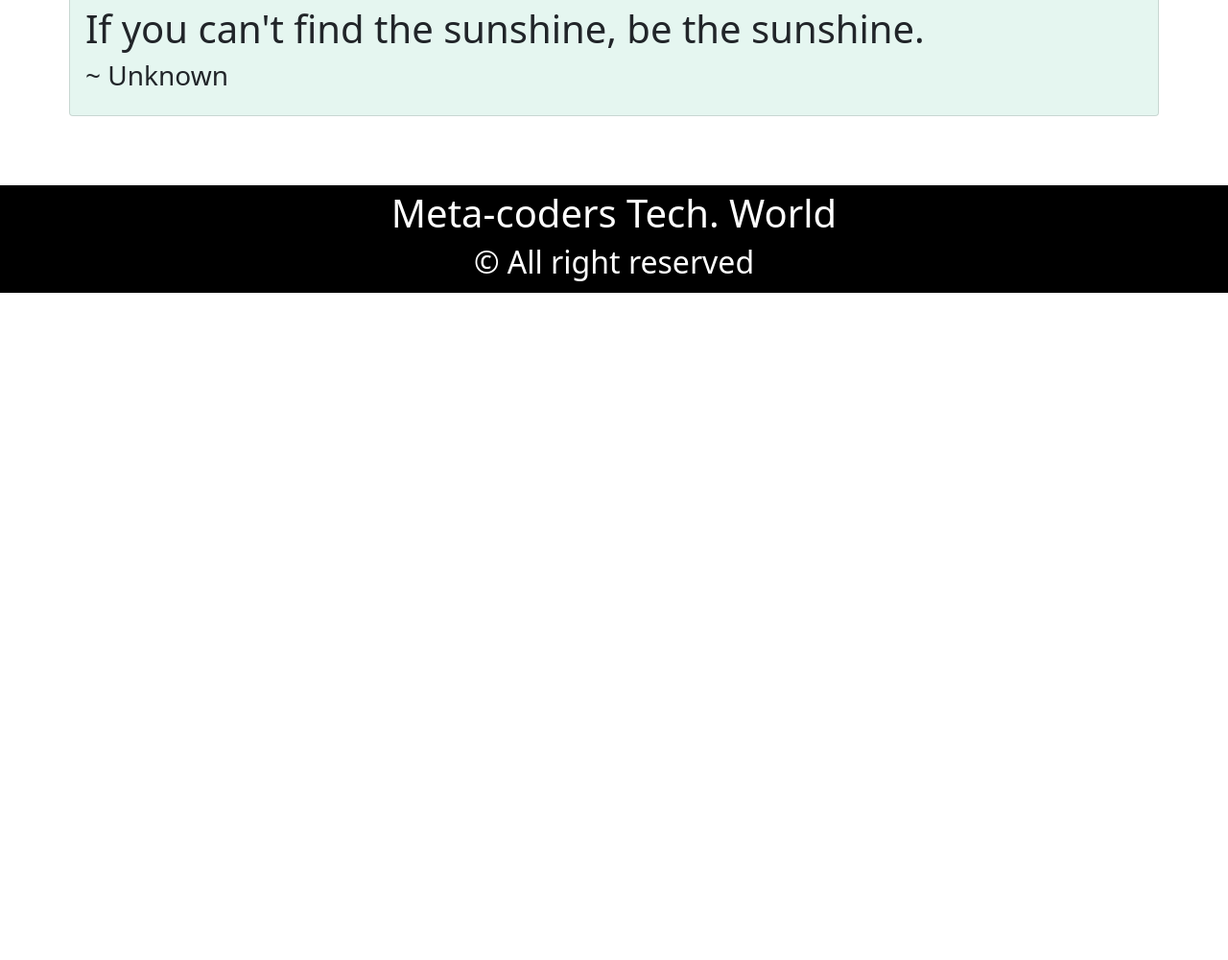
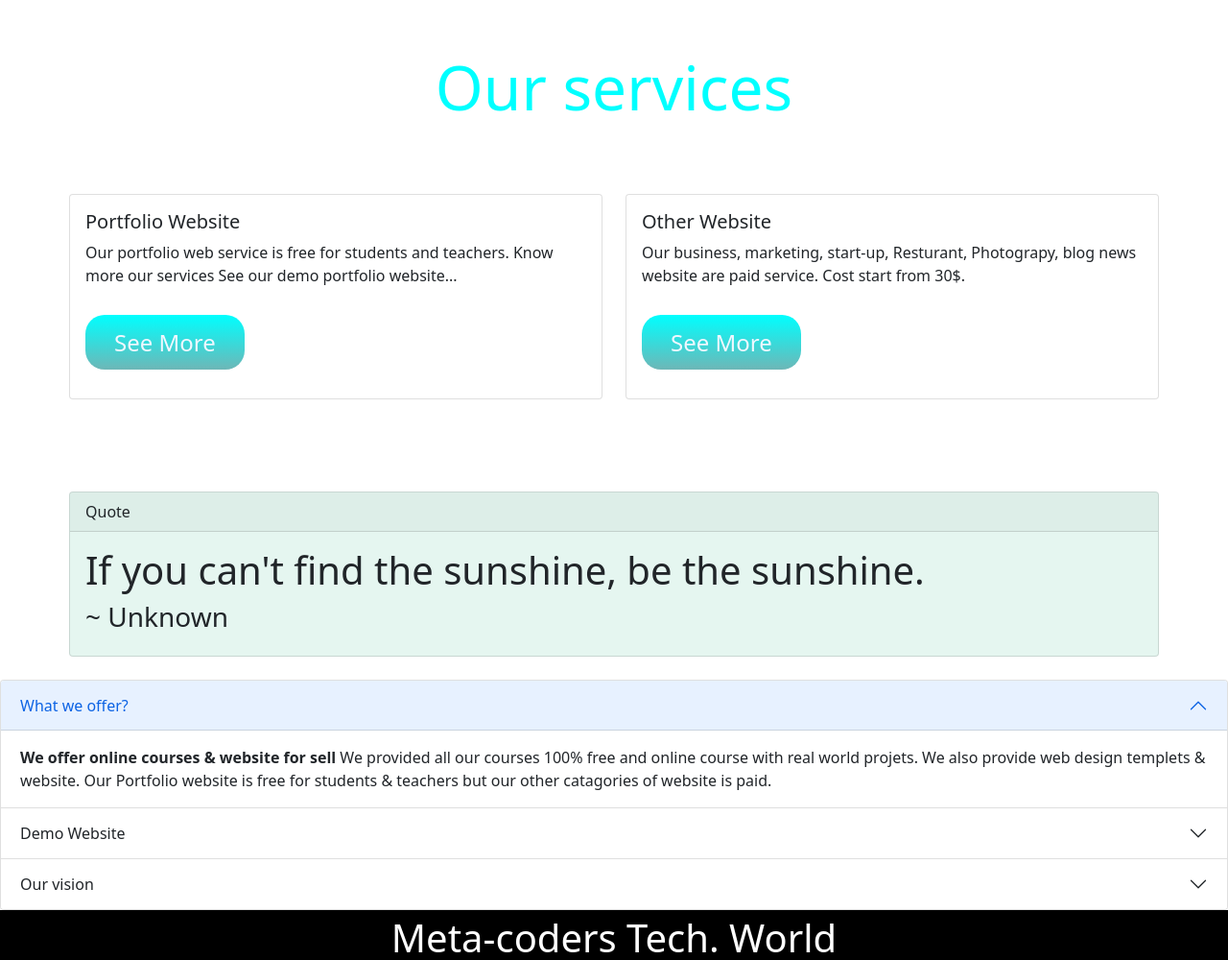
Before and after one commit to IsmielAbir/Meta-coders-Tech.-World-, a plain HTML site: page index.html in a window 1280 px wide. Shown: the part 1800-2800 px from the top of the page at 96% size. Before the commit the page ends 2105 px from the top, so only its background shows below. Drawn offline with Linux system fonts and the light colour scheme.

Commit message:
cuarsole

```diff
--- a/index.html
+++ b/index.html
@@ -33,6 +33,17 @@
             text-align: center;
             margin: 0;
             padding: 5px;
+        }
+
+        .rami {
+            text-align: center;
+            padding-top: 50px;
+            color: aqua;
+            font-size: 4em;
+        }
+
+        .rami:hover {
+            color: rgb(0, 153, 255);
         }
     </style>
 
@@ -187,6 +198,8 @@
 
     <body>
 
+        <h1 class="rami">Our Courses</h1>
+
         <!--courses-->
 
         <section class="m-5 p-4">
@@ -228,7 +241,7 @@
         </section>
 
 
-        <section class="m-5 p-4">
+        <section class="ms-5 me-5 p-4">
             <div class="card text-center">
 
                 <div class="card-body bt">
@@ -239,7 +252,42 @@
             </div>
         </section>
 
+
+
+        <h1 class="rami">Our services</h1>
+
+
         <section class="m-5 p-4">
+            <div class="row">
+                <div class="col-sm-6">
+                    <div class="card">
+                        <div class="card-body">
+                            <h5 class="card-title">Portfolio Website</h5>
+                            <p class="card-text">Our portfolio web service is free for students and teachers. Know more our services See our demo portfolio website...</p>
+                            <br>
+                            <a href="#" class="button">See More</a>
+                            <br>
+                            <br>
+                        </div>
+                    </div>
+                </div>
+                <div class="col-sm-6">
+                    <div class="card">
+                        <div class="card-body">
+                            <h5 class="card-title">Other Website</h5>
+                            <p class="card-text">Our business, marketing, start-up, Resturant, Photograpy, blog news website are paid service. Cost start from 30$.</p>
+                            <br>
+
+                            <a href="#" class="button">See More</a>
+                            <br>
+                            <br>
+                        </div>
+                    </div>
+                </div>
+            </div>
+        </section>
+
+        <section class="ms-5 me-5 p-4">
             <div class="card bt">
                 <div class="card-header">
                     Quote
@@ -251,6 +299,57 @@
                             <h3>~ Unknown</h3>
                         </footer>
                     </blockquote>
+                </div>
+            </div>
+        </section>
+
+
+        <section>
+            <div class="accordion" id="accordionExample">
+                <div class="accordion-item">
+                    <h2 class="accordion-header" id="headingOne">
+                        <button class="accordion-button" type="button" data-bs-toggle="collapse" data-bs-target="#collapseOne" aria-expanded="true" aria-controls="collapseOne">
+                      What we offer?
+                    </button>
+                    </h2>
+                    <div id="collapseOne" class="accordion-collapse collapse show" aria-labelledby="headingOne" data-bs-parent="#accordionExample">
+                        <div class="accordion-body">
+                            <strong>We offer online courses & website for sell</strong> We provided all our courses 100% free and online course with real world projets. We also provide web design templets & website. Our Portfolio website is free for students
+                            & teachers but our other catagories of website is paid.
+                        </div>
+                    </div>
+                </div>
+
+
+
+                <div class="accordion-item">
+                    <h2 class="accordion-header" id="headingTwo">
+                        <button class="accordion-button collapsed" type="button" data-bs-toggle="collapse" data-bs-target="#collapseTwo" aria-expanded="false" aria-controls="collapseTwo">
+                      Demo Website
+                    </button>
+                    </h2>
+                    <div id="collapseTwo" class="accordion-collapse collapse" aria-labelledby="headingTwo" data-bs-parent="#accordionExample">
+                        <div class="accordion-body">
+                            <strong>Preview our demo website</strong> You can preview our demo website. We offer different kind of website like- portfolio website, business, marketing, start-up, Resturant, Photograpy, blog news website. If you buy our
+                            website; we will be provide you free domain and hosting for first three months.
+                        </div>
+                    </div>
+                </div>
+
+
+
+                <div class="accordion-item">
+                    <h2 class="accordion-header" id="headingThree">
+                        <button class="accordion-button collapsed" type="button" data-bs-toggle="collapse" data-bs-target="#collapseThree" aria-expanded="false" aria-controls="collapseThree">
+                      Our vision
+                    </button>
+                    </h2>
+                    <div id="collapseThree" class="accordion-collapse collapse" aria-labelledby="headingThree" data-bs-parent="#accordionExample">
+                        <div class="accordion-body">
+                            <strong>We belive that education should be 100% free.</strong> we always open to learning and getting new experiences. Believe in the saying that “Ever tried. Ever failed. No matter. Try again. Fail again. Fail better.” _ Samuel
+                            Becket. We are here to make your dream true.
+                        </div>
+                    </div>
                 </div>
             </div>
         </section>
```
